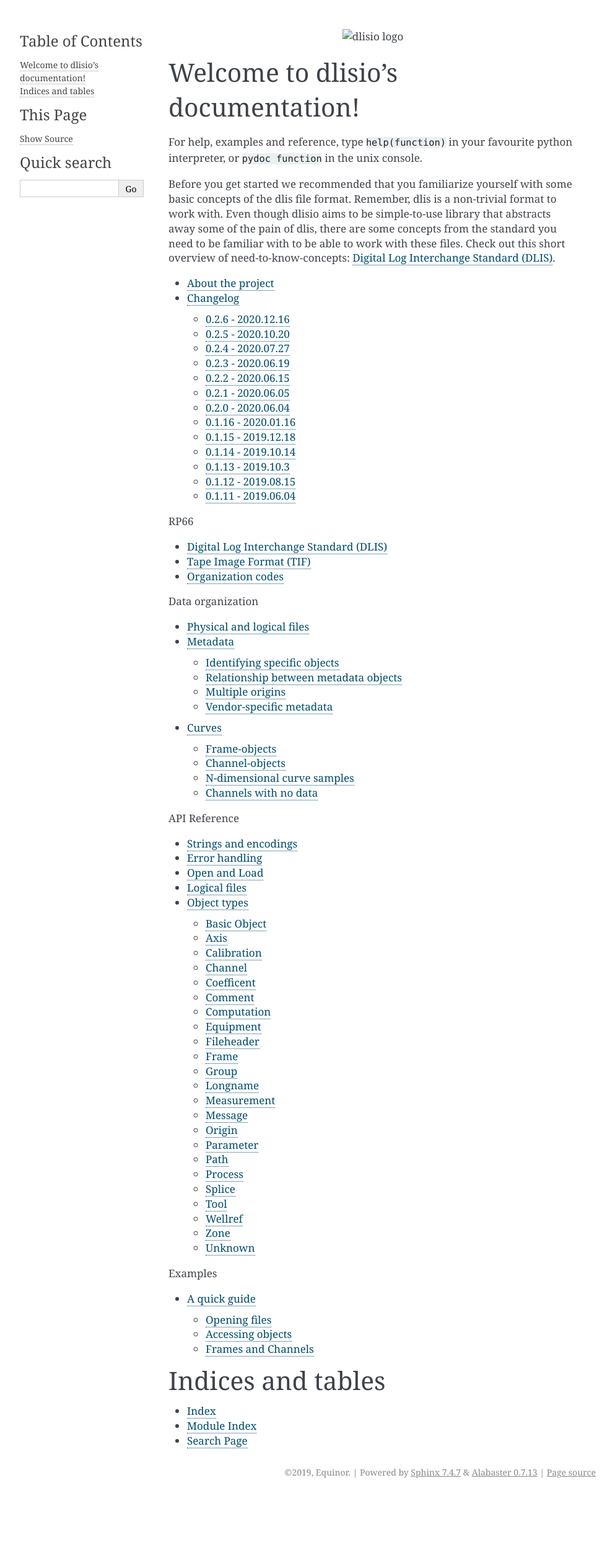
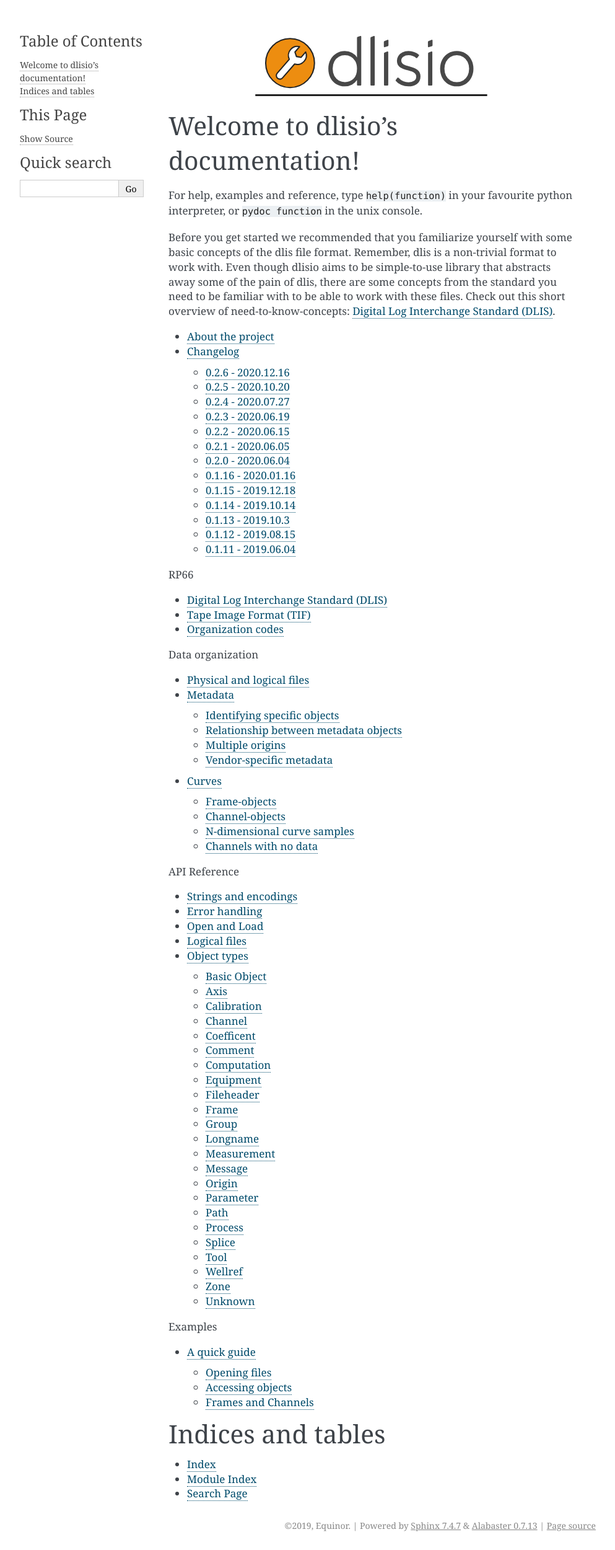
Before and after one commit to equinor/dlisio, a Sphinx documentation site: the page built from python/docs/index.rst, in a window 1280 px wide. Shown: the whole page at 62% size, without its empty margins (148-1141 px from the left). Built offline with Sphinx 7.4.7, drawn with Linux system fonts in a browser that asks for light colours; formulas are drawn with MathJax 3; before the commit the page ends 2414 px from its top, so only the background shows below that.

Commit message:
Update logo placement in docs
While locally and on github everything rendered correctly, it didn't on
readthedocs.

Attempt different solution.

```diff
--- a/python/docs/index.rst
+++ b/python/docs/index.rst
@@ -1,8 +1,7 @@
-.. raw:: html
-
-  <p align="center">
-    <img src="../../dlisio-logo.svg" alt="dlisio logo" width="400"/>
-  </p>
+.. image:: ../../dlisio-logo.svg
+   :width: 400
+   :alt: dlisio logo
+   :align: center
 
 Welcome to dlisio's documentation!
 ==================================
```
